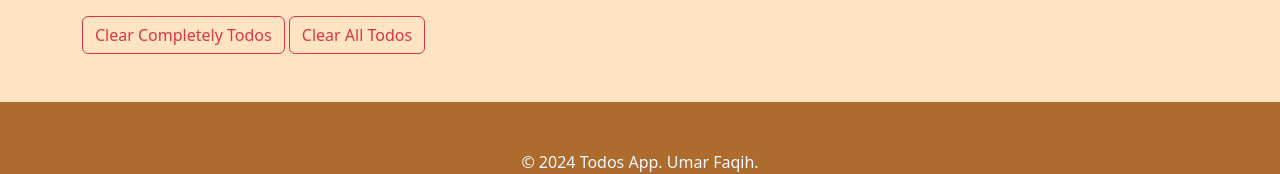
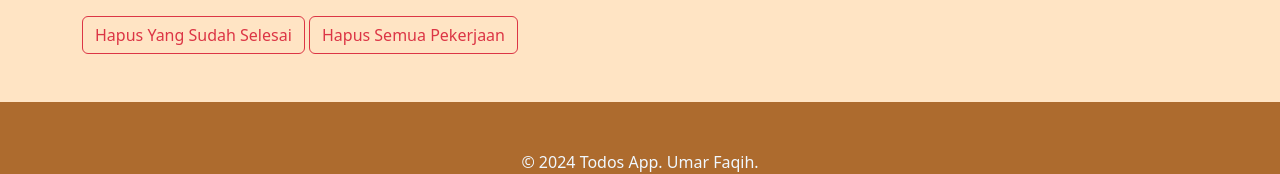
Before and after one commit to Umar-Faqih/Todolist, a plain HTML site: page index.html in a window 1280 px wide. Shown: the part 749-923 px from the top of the page. Drawn offline with nearby package versions, Linux system fonts and the light colour scheme.

Commit message:
Update index.html
mungubah nama tombol
menjadi bahasa indonesia

```diff
--- a/index.html
+++ b/index.html
@@ -99,8 +99,8 @@
         </div>
       </div>
       <!-- footer -->
-      <button onclick="clearCompletedTodos()" class="btn btn-outline-danger mb-5">Clear Completely Todos</button>
-      <button onclick="clearTodos()" class="btn btn-outline-danger mb-5">Clear  All Todos</button>
+      <button onclick="clearCompletedTodos()" class="btn btn-outline-danger mb-5">Hapus Yang Sudah Selesai</button>
+      <button onclick="clearTodos()" class="btn btn-outline-danger mb-5">Hapus Semua Pekerjaan</button>
     </div>
     <div class="footer py-5">
         <div class="container text-center">
```
